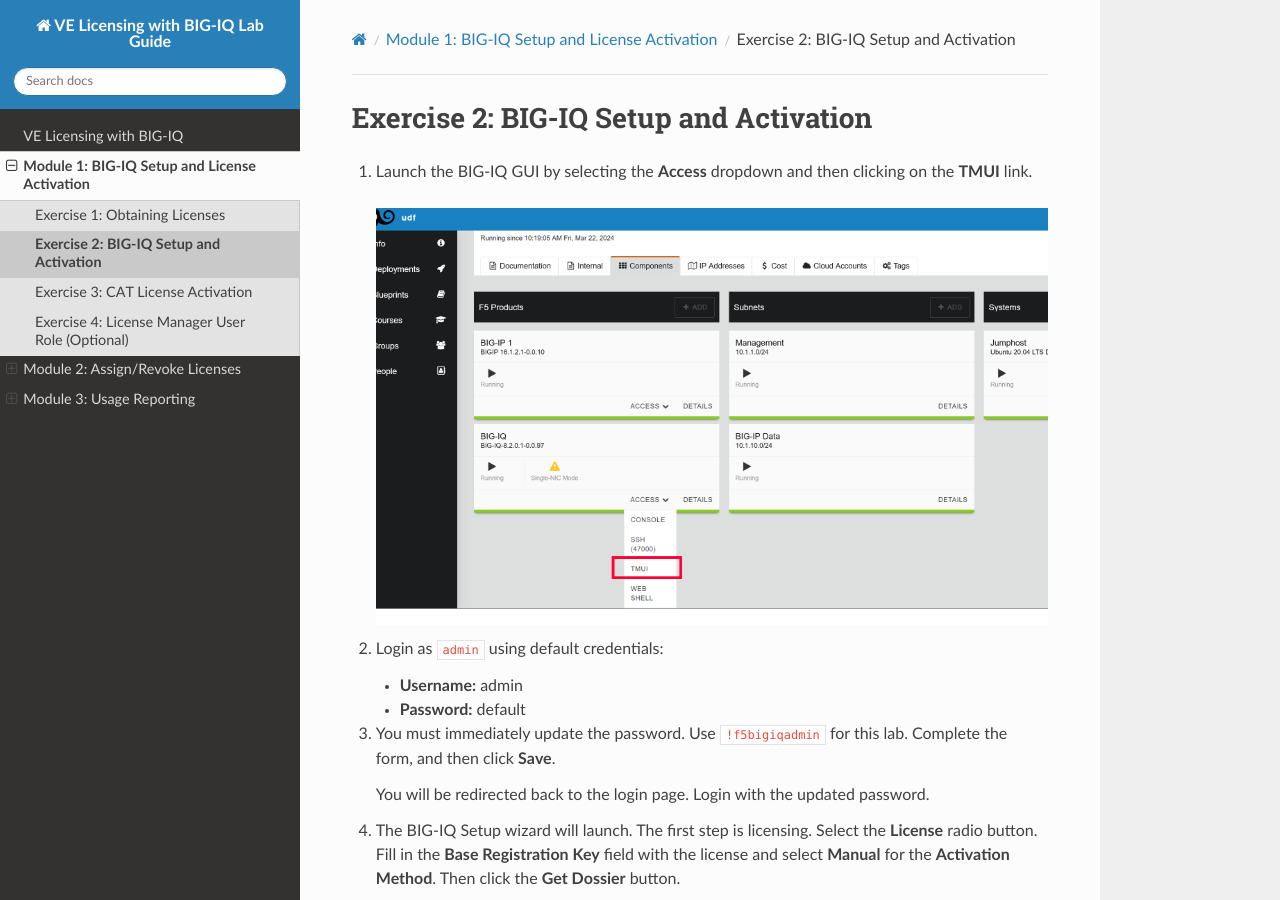
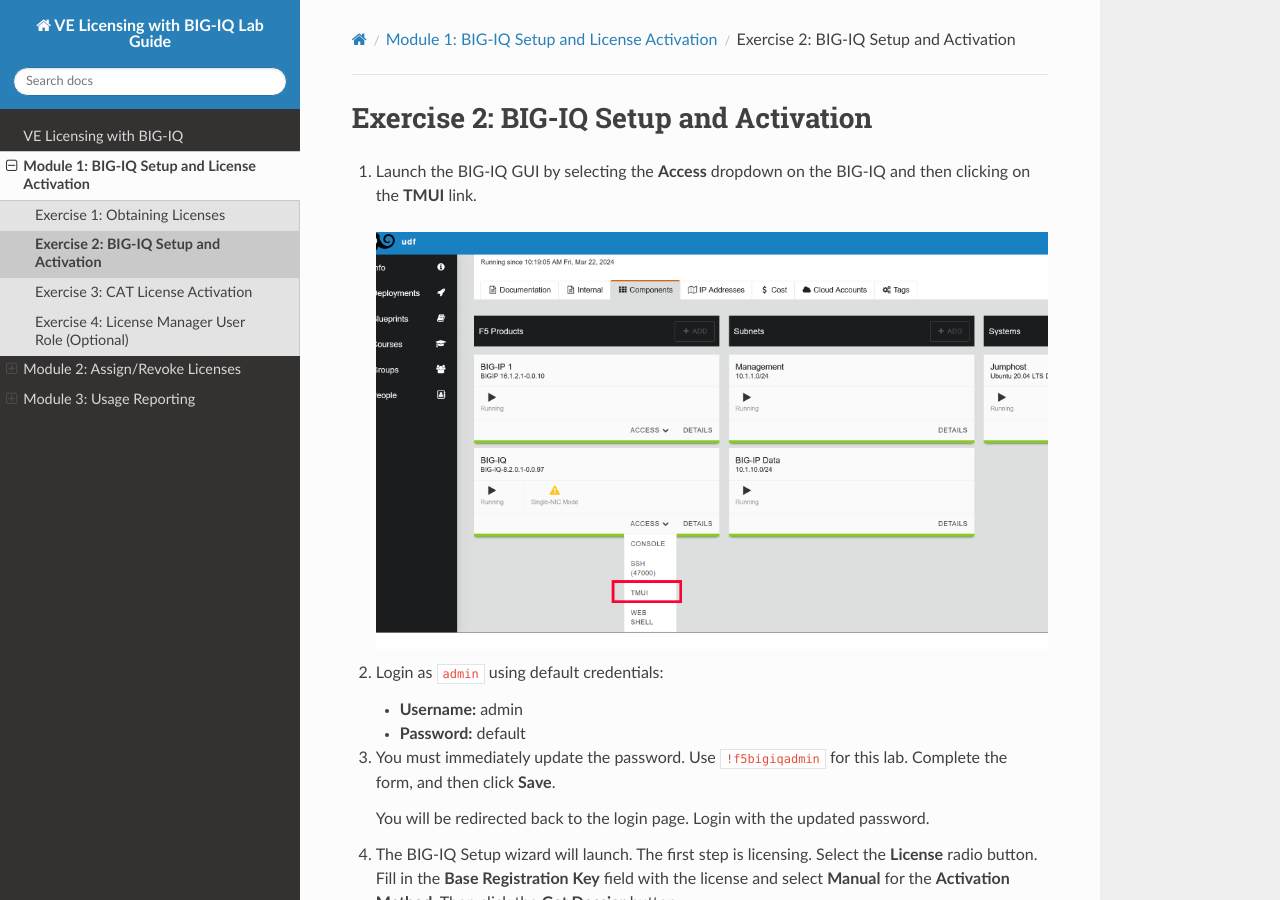
Before and after one commit to marcopaulo42/BIG-IQ-licensing-lab-guide, a Sphinx documentation site: the page built from docs/licensing/bigiq.rst, in a window 1280 px wide and 900 px high. Built offline with Sphinx 7.4.7 and the Read the Docs theme 2.0.0, drawn with Linux system fonts in a browser that asks for light colours.

Commit message:
Update bigiq.rst

```diff
--- a/docs/licensing/bigiq.rst
+++ b/docs/licensing/bigiq.rst
@@ -3,7 +3,7 @@
 Exercise 2: BIG-IQ Setup and Activation
 =======================================
 
-#. Launch the BIG-IQ GUI by selecting the **Access** dropdown and then clicking on the **TMUI** link.
+#. Launch the BIG-IQ GUI by selecting the **Access** dropdown on the BIG-IQ and then clicking on the **TMUI** link.
 
    .. image:: ../images/big-iq-access.png
 
```
